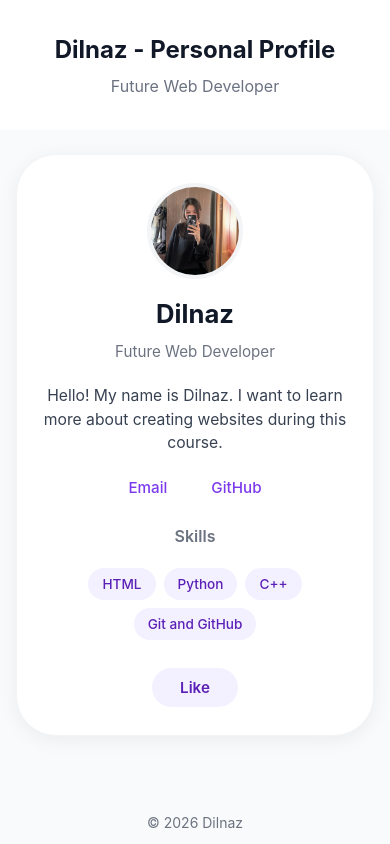
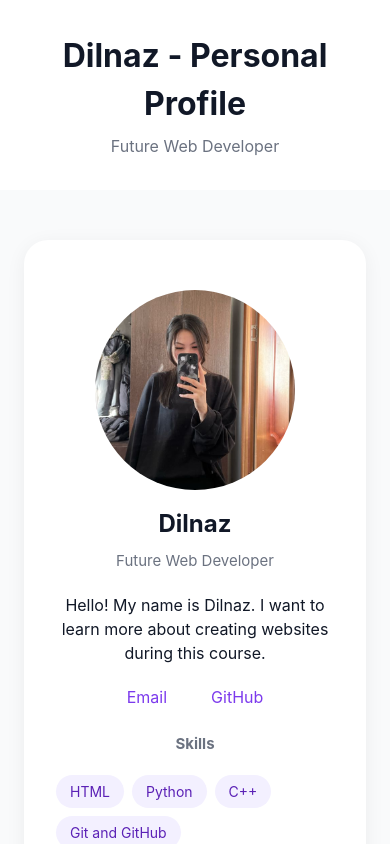
Before and after one commit to Dilnazz0/iwamad-practice, a React (Vite) app: page / in a window 390 px wide. Shown: the top 844 px of the page. Built offline with nearby package versions, Linux system fonts and the light colour scheme.

Commit message:
Week 3: build React app for GitHub Pages

```diff
--- a/src/components/ProfileCard.tsx
+++ b/src/components/ProfileCard.tsx
@@ -15,7 +15,7 @@ function ProfileCard({ name, role, avatarUrl, email, github, skills }: ProfileCa
 
   return (
     <article className="card">
-      {avatarUrl && <img src={avatarUrl} alt={name} className="avatar" />}
+      {avatarUrl && <img src={`${import.meta.env.BASE_URL}profile.png`} alt={name} className="avatar" />}
       <h2>{name}</h2>
       <p className="role">{role}</p>
       <p className="bio">
--- a/src/style.css
+++ b/src/style.css
@@ -1,7 +1,3 @@
-* {
-  box-sizing: border-box;
-}
-
 body {
   margin: 0;
   font-family: -apple-system, BlinkMacSystemFont, 'Segoe UI', Roboto,
@@ -11,35 +7,27 @@ body {
   line-height: 1.5;
 }
 
-a {
-  text-decoration: none;
-}
-
 .header {
   padding: 32px 24px;
-  background: #ffffff;
+  background: #fff;
   text-align: center;
 }
 
 .header h1 {
   margin: 0;
-  font-size: 2rem;
-  font-weight: 700;
-  color: #111827;
+  font-size: 32px;
 }
 
 .header p {
   margin: 6px 0 0;
   color: #6b7280;
-  font-size: 1rem;
 }
+
 
 .main {
   display: flex;
   justify-content: center;
-  align-items: flex-start;
-  padding: 40px 24px;
-  min-height: calc(100vh - 200px);
+  padding: 50px 24px;
 }
 
 .card {
@@ -47,42 +35,35 @@ a {
   flex-direction: column;
   align-items: center;
   gap: 16px;
-  padding: 40px 32px;
-  background: #ffffff;
-  border: 1px solid #f3f4f6;
-  border-radius: 40px;
+  padding: 50px 32px;
+  background: #fff;
+  border-radius: 24px;
   box-shadow: 0 4px 20px rgba(0, 0, 0, 0.06);
   max-width: 460px;
   width: 100%;
 }
-
 
 .avatar {
   width: 200px;
   height: 200px;
   border-radius: 50%;
   object-fit: cover;
-  border: 4px solid #f3f4f6;
 }
 
 .card h2 {
   margin: 0;
-  font-size: 1.6rem;
-  font-weight: 700;
-  color: #111827;
+  font-size: 24px;
 }
 
-.card .role {
+.role {
   margin: -8px 0 0;
   color: #6b7280;
-  font-size: 0.95rem;
+  font-size: 15px;
 }
 
-.card .bio {
+.bio {
   margin: 4px 0 0;
   text-align: center;
-  color: #374151;
-  font-size: 0.98rem;
 }
 
 .links {
@@ -95,8 +76,7 @@ a {
 
 .links a {
   color: #7c3aed;
-  font-weight: 500;
-  font-size: 0.95rem;
+  text-decoration: none;
   padding: 6px 12px;
   border-radius: 8px;
 }
@@ -107,8 +87,7 @@ a {
 
 .card h3 {
   margin: 8px 0 0;
-  font-size: 1rem;
-  font-weight: 600;
+  font-size: 15px;
   color: #6b7280;
 }
 
@@ -119,7 +98,6 @@ a {
   list-style: none;
   padding: 0;
   margin: 4px 0 0;
-  justify-content: center;
 }
 
 .skill-badge {
@@ -127,32 +105,25 @@ a {
   color: #5b21b6;
   padding: 6px 14px;
   border-radius: 999px;
-  font-size: 0.85rem;
-  font-weight: 500;
+  font-size: 14px;
 }
 
 .empty {
   color: #9ca3af;
   font-style: italic;
-  margin: 0;
-  font-size: 0.9rem;
+  font-size: 14px;
 }
 
 .btn {
-  display: inline-flex;
-  align-items: center;
-  gap: 8px;
   padding: 10px 28px;
   margin-top: 12px;
   border: none;
   border-radius: 999px;
   background: #f3f0ff;
   color: #5b21b6;
+  font-size: 15px;
+  font-weight: 600;
   cursor: pointer;
-  font-family: inherit;
-  font-size: 0.95rem;
-  font-weight: 600;
-  transition: background 0.2s
 }
 
 .btn:hover {
@@ -161,7 +132,7 @@ a {
 
 .btn.liked {
   background: #7c3aed;
-  color: #ffffff;
+  color: #fff;
 }
 
 .footer {
@@ -170,22 +141,3 @@ a {
   font-size: 14px;
   color: #6b7280;
 }
-
-@media (max-width: 480px) {
-  .header h1 {
-    font-size: 1.5rem;
-  }
-
-  .card {
-    padding: 28px 20px;
-  }
-
-  .avatar {
-    width: 96px;
-    height: 96px;
-  }
-
-  .main {
-    padding: 24px 16px;
-  }
-}
--- a/vite.config.ts
+++ b/vite.config.ts
@@ -4,4 +4,8 @@ import { defineConfig } from 'vite'
 // https://vite.dev/config/
 export default defineConfig({
   plugins: [react()],
+  base: '/iwamad-practice/',
+  build: {
+    outDir: 'docs',
+  },
 })
```
Also changed, not shown: 5 other files (tests, documents, lock files or other folders).
